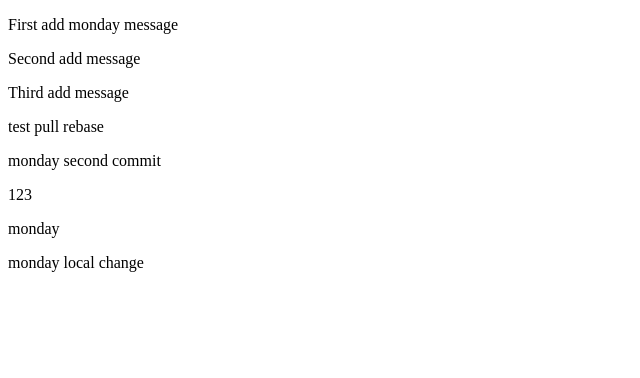
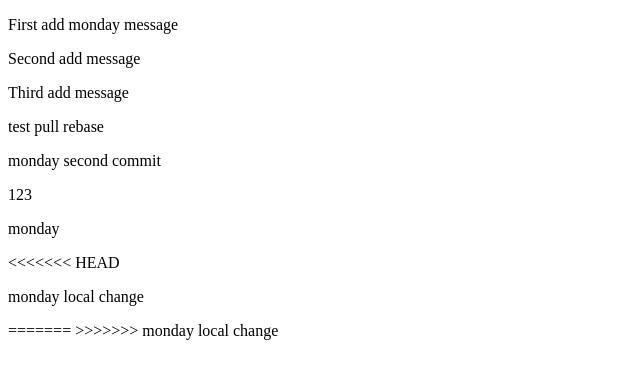
Before and after one commit to dalydai/cssStudy, a plain HTML site: page index.html in a window 1280 px wide. Shown: the whole page, without its empty margins (0-640 px from the left). Drawn offline with Linux system fonts and the light colour scheme.

Commit message:
monday local change

```diff
--- a/index.html
+++ b/index.html
@@ -14,6 +14,9 @@
     <p>monday second commit</p>
     <p>123</p>
     <p>monday</p>
+<<<<<<< HEAD
     <p>monday local change</p>
+=======
+>>>>>>> monday local change
 </body>
 </html>
```
